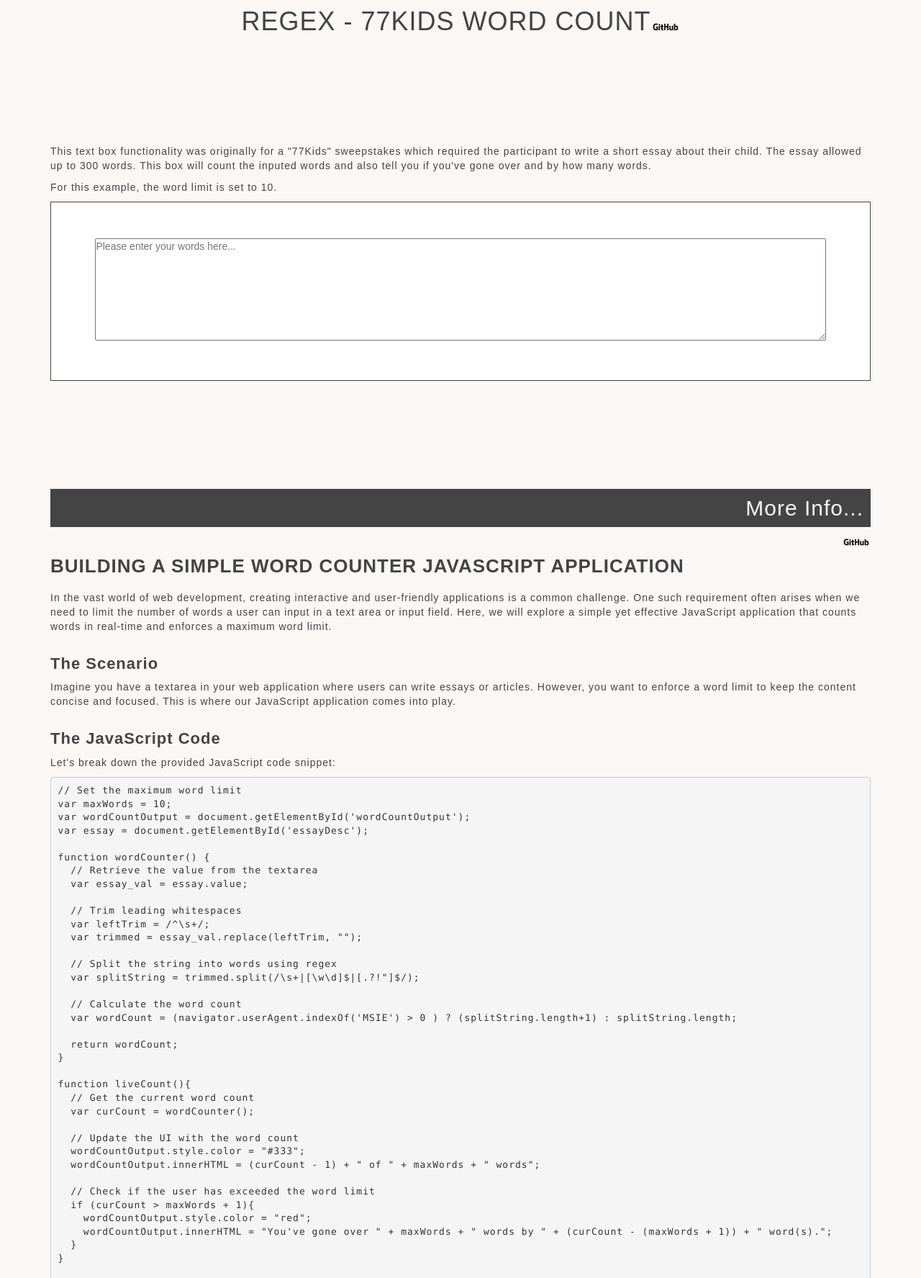
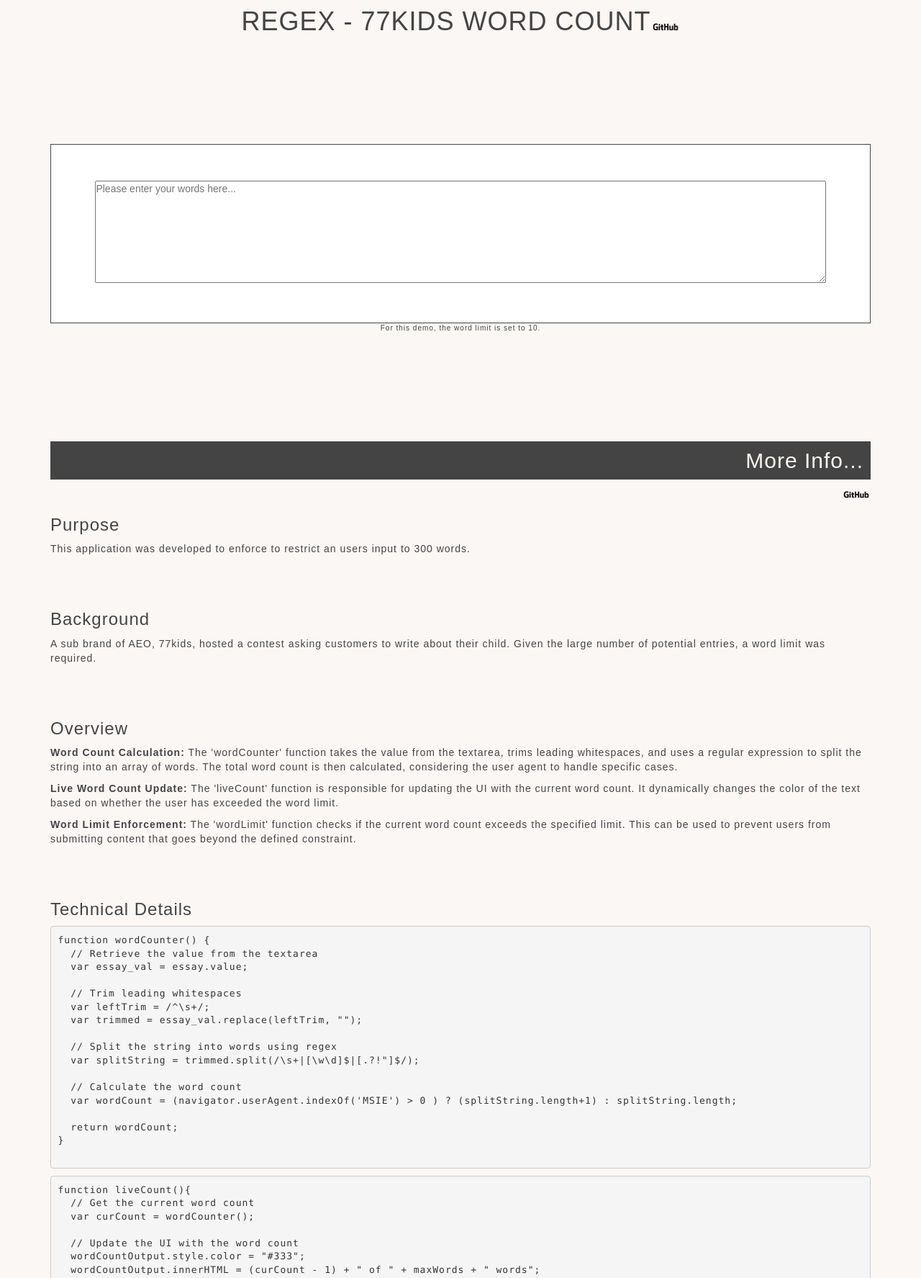
Before and after one commit to hallmanm/portfolio, a PHP site: page /projects/regex in a window 1280 px wide. Shown: the part 160-1935 px from the top of the page at 72% size. Run offline with PHP 8.4, Linux system fonts and the light colour scheme.

Commit message:
word count updates

```diff
--- a/projects/regex/index.php
+++ b/projects/regex/index.php
@@ -6,23 +6,86 @@
 
 <h1>RegEx - 77kids Word Count<a class="code-link" href="https://github.com/hallmanm/portfolio/tree/main/projects/regex" target="_blank"><img src="/images/logos/github.png"/></a></h1>
 <div class="section">
-  <p>This text box functionality was originally for a "77Kids" sweepstakes which required the participant to write a short essay about their child. The essay allowed up to 300 words. This box will count the inputed words and also tell you if you've gone over and by how many words.</p>
-  <p>For this example, the word limit is set to 10.</p>
   <div class="project" style="text-align:center;">
     <textarea tabindex="2" id="essayDesc" name="essayDesc" rows="7" cols="35" placeholder="Please enter your words here..." onkeyup="liveCount()" onblur="liveCount()" style="width:90%"></textarea>
     <div id="wordCountOutput"></div>
   </div>
+  <div class="disclaimer">For this demo, the word limit is set to 10.</div>
 </div>
 
+
+<h2>More Info...</h2>
+<p style="text-align: right;"><a class="code-link" href="https://github.com/hallmanm/portfolio/tree/main/projects/regex" target="_blank"><img src="/images/logos/github.png"/></a></p>
+
 <div class="section">
-  <h2>More Info...</h2>
-  <div class="row section">
-    <div class="col-xs-12">
-      <p style="text-align: right;"><a class="code-link" href="https://github.com/hallmanm/portfolio/tree/main/projects/regex" target="_blank"><img src="/images/logos/github.png"/></a></p>
-      <?php include_once($_SERVER['DOCUMENT_ROOT'] . "/includes/markdown.php"); ?>
-    </div>
+
+  <div class="section">
+    <h3>Purpose</h3>
+    <p>This application was developed to enforce to restrict an users input to 300 words.</p>
   </div>
+
+  <div class="section">
+    <h3>Background</h3>
+    <p>A sub brand of AEO, 77kids, hosted a contest asking customers to write about their child. Given the large number of potential entries, a word limit was required.</p>
+  </div>
+
+  <div class="section">
+    <h3>Overview</h3>
+    <p><b>Word Count Calculation:</b> The 'wordCounter' function takes the value from the textarea, trims leading whitespaces, and uses a regular expression to split the string into an array of words. The total word count is then calculated, considering the user agent to handle specific cases.</p>
+    <p><b>Live Word Count Update:</b> The 'liveCount' function is responsible for updating the UI with the current word count. It dynamically changes the color of the text based on whether the user has exceeded the word limit.</p>
+    <p><b>Word Limit Enforcement:</b> The 'wordLimit' function checks if the current word count exceeds the specified limit. This can be used to prevent users from submitting content that goes beyond the defined constraint.</p>
+  </div>
+
+  <div class="section">
+    <h3>Technical Details</h3>
+    <pre>
+function wordCounter() {
+  // Retrieve the value from the textarea
+  var essay_val = essay.value;
+
+  // Trim leading whitespaces
+  var leftTrim = /^\s+/;
+  var trimmed = essay_val.replace(leftTrim, "");
+
+  // Split the string into words using regex
+  var splitString = trimmed.split(/\s+|[\w\d]$|[.?!"]$/);
+
+  // Calculate the word count
+  var wordCount = (navigator.userAgent.indexOf('MSIE') > 0 ) ? (splitString.length+1) : splitString.length;
+
+  return wordCount;
+}
+    </pre>
+    <pre>
+function liveCount(){
+  // Get the current word count
+  var curCount = wordCounter();
+
+  // Update the UI with the word count
+  wordCountOutput.style.color = "#333";
+  wordCountOutput.innerHTML = (curCount - 1) + " of " + maxWords + " words";
+
+  // Check if the user has exceeded the word limit
+  if (curCount > maxWords + 1){
+    wordCountOutput.style.color = "red";
+    wordCountOutput.innerHTML = "You've gone over " + maxWords + " words by " + (curCount - (maxWords + 1)) + " word(s).";
+  }
+}
+    </pre>
+    <pre>
+function wordLimit(){
+  // Check if the word count exceeds the limit
+  if (wordCounter() > maxWords + 1){
+    return false;
+  } else {
+    return true;
+  }
+}
+    </pre>
+  </div>
+
 </div>
+
 
 <script type="text/javascript" src="<?php echo $path; ?>js/main.js"></script>
 
```
Also changed, not shown: projects/regex/README.md.
